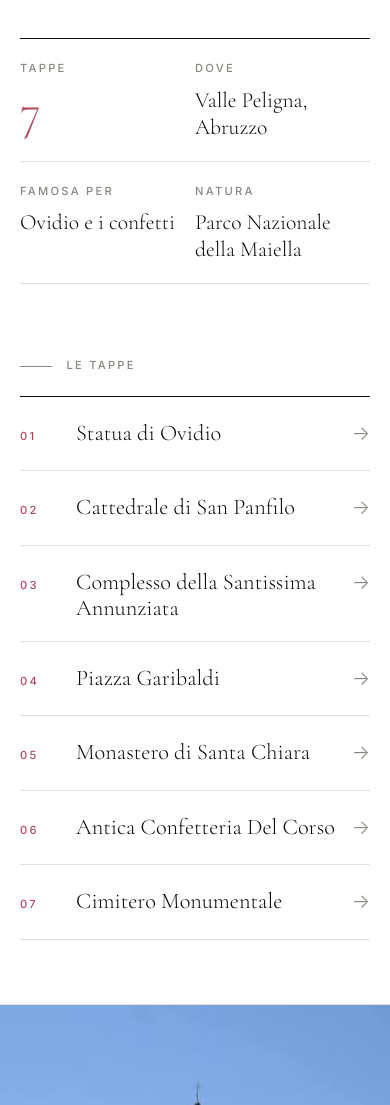
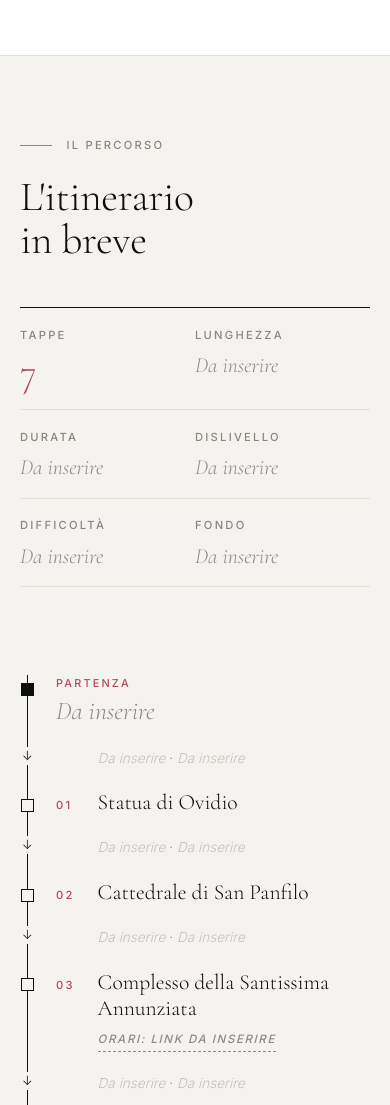
Before and after one commit to mattia11campagna-hash/SULMONA, a plain HTML site: page index.html in a window 390 px wide. Shown: the part 1360-2465 px from the top of the page. Drawn offline with nearby package versions, Linux system fonts and the light colour scheme.

Commit message:
Add files via upload

```diff
--- a/contenuti.js
+++ b/contenuti.js
@@ -25,18 +25,35 @@ const CONTENUTI = {
   introduzione:
     "Sulmona sorge nel cuore dell'Abruzzo, al centro della Valle Peligna tra il torrente Vella e il fiume Gizio, sovrastata dalle montagne della Maiella e del Morrone. Celebre nel mondo per aver dato i natali al poeta latino Ovidio e per la sua secolare tradizione nella produzione dei confetti, è anche sede vescovile della diocesi di Sulmona-Valva.",
 
-  inBreve: [
-    { etichetta: "Tappe", valore: "7" },
-    { etichetta: "Dove", valore: "Valle Peligna, Abruzzo" },
-    { etichetta: "Famosa per", valore: "Ovidio e i confetti" },
-    { etichetta: "Natura", valore: "Parco Nazionale della Maiella" }
-  ],
+  /* ---------- L'itinerario in breve (da completare) ----------
+     Scrivi i dati al posto di "Da inserire". */
+  percorso: {
+    dati: [
+      { etichetta: "Tappe", valore: "7" },
+      { etichetta: "Lunghezza", valore: "Da inserire" },
+      { etichetta: "Durata", valore: "Da inserire" },
+      { etichetta: "Dislivello", valore: "Da inserire" },
+      { etichetta: "Difficoltà", valore: "Da inserire" },
+      { etichetta: "Fondo", valore: "Da inserire" }
+    ],
+    partenza: { luogo: "Da inserire", nota: "" },
+    arrivo: { luogo: "Da inserire", nota: "", tempo: "Da inserire", distanza: "Da inserire" }, // tempo/distanza dall'ultima tappa
+    mapsUrl: "",            // link al percorso a piedi su Google Maps
+    mappa: {
+      tipo: "foto",
+      file: "",             // es. "mappa.jpg" – mappa disegnata dall'autore
+      didascalia: "Mappa del percorso"
+    }
+  },
 
   /* ---------- Le tappe dell'itinerario ---------- */
   tappe: [
     {
       nome: "Statua di Ovidio",
       luogo: "Piazza XX Settembre",
+      tempo: "Da inserire",        // a piedi dal punto precedente
+      distanza: "Da inserire",
+      orari: null,                  // link a orari e biglietti (null se non servono)
       testo:
         "Inaugurata nel 1925 su progetto dello scultore Ettore Ferrari, raffigura in bronzo il celebre poeta latino nato a Sulmona, nell'atto pensoso di meditare.",
       media: {
@@ -48,6 +65,9 @@ const CONTENUTI = {
     {
       nome: "Cattedrale di San Panfilo",
       luogo: "Sede vescovile",
+      tempo: "Da inserire",        // a piedi dal punto precedente
+      distanza: "Da inserire",
+      orari: null,                  // link a orari e biglietti (null se non servono)
       testo:
         "È il principale luogo di culto della città e sede vescovile della diocesi di Sulmona-Valva. Custodisce un prezioso fonte battesimale marmoreo del XVIII secolo.",
       media: {
@@ -60,6 +80,9 @@ const CONTENUTI = {
     {
       nome: "Complesso della Santissima Annunziata",
       luogo: "Musei civici",
+      tempo: "Da inserire",        // a piedi dal punto precedente
+      distanza: "Da inserire",
+      orari: { url: "" },                  // link a orari e biglietti (null se non servono)
       testo:
         "Fondato nel 1320 come ospedale per pellegrini, unisce la chiesa barocca al palazzo gotico-rinascimentale, sede dei musei civici, affiancato dal campanile più alto della città.",
       media: {
@@ -71,6 +94,9 @@ const CONTENUTI = {
     {
       nome: "Piazza Garibaldi",
       luogo: "Già “piazza del Mercato”",
+      tempo: "Da inserire",        // a piedi dal punto precedente
+      distanza: "Da inserire",
+      orari: null,                  // link a orari e biglietti (null se non servono)
       testo:
         "Chiamata “piazza del Mercato” fino al 1880, è la piazza principale di Sulmona, incorniciata dall'acquedotto medievale e teatro delle più importanti manifestazioni cittadine.",
       media: {
@@ -82,6 +108,9 @@ const CONTENUTI = {
     {
       nome: "Monastero di Santa Chiara",
       luogo: "Museo Diocesano",
+      tempo: "Da inserire",        // a piedi dal punto precedente
+      distanza: "Da inserire",
+      orari: { url: "" },                  // link a orari e biglietti (null se non servono)
       testo:
         "Risalente al 1269 e legato alla tradizione artistica dei confetti delle monache di clausura, ospita oggi il Museo Diocesano e il Polo Culturale Civico Diocesano.",
       media: {
@@ -94,6 +123,9 @@ const CONTENUTI = {
     {
       nome: "Antica Confetteria Del Corso",
       luogo: "Bottega storica",
+      tempo: "Da inserire",        // a piedi dal punto precedente
+      distanza: "Da inserire",
+      orari: { url: "" },                  // link a orari e biglietti (null se non servono)
       testo:
         "Custode di una storia artigianale tramandata da oltre trecento anni a partire dal confettaro Panfilo La Civita, offre esperienze dedicate alla storia e alla lavorazione dei confetti e delle composizioni artistiche.",
       media: {
@@ -105,6 +137,9 @@ const CONTENUTI = {
     {
       nome: "Cimitero Monumentale",
       luogo: "Luogo della memoria",
+      tempo: "Da inserire",        // a piedi dal punto precedente
+      distanza: "Da inserire",
+      orari: null,                  // link a orari e biglietti (null se non servono)
       testo:
         "Luogo simbolico della memoria collettiva cittadina, raccoglie monumenti funerari e architetture che raccontano la storia delle famiglie e della comunità sulmonese.",
       media: {
@@ -132,14 +167,6 @@ const CONTENUTI = {
   /* ---------- Info utili (da completare) ----------
      Scrivi i testi al posto di "Da inserire". Le voci vuote non vengono mostrate. */
   infoUtili: {
-    datiTecnici: [
-      { etichetta: "Lunghezza", valore: "Da inserire" },
-      { etichetta: "Durata", valore: "Da inserire" },
-      { etichetta: "Dislivello", valore: "Da inserire" },
-      { etichetta: "Difficoltà", valore: "Da inserire" },
-      { etichetta: "Fondo", valore: "Da inserire" },
-      { etichetta: "Partenza / arrivo", valore: "Da inserire" }
-    ],
     accessibilita: {
       titolo: "Itinerario accessibile",
       testo: "Da inserire: informazioni su percorso, pendenze, gradini, bagni e punti di sosta accessibili."
@@ -215,10 +242,8 @@ const CONTENUTI = {
     { domanda: "Quali altri luoghi meritano una visita?", risposta: "Oltre alle tappe dell'itinerario: la Chiesa di Santa Maria della Tomba e il Teatro Comunale Maria Caniglia. Nei dintorni: la Badia Morronese, l'Eremo di Sant'Onofrio e il Santuario di Ercole Curino." },
     { domanda: "Quali sono gli eventi più importanti dell'anno?", risposta: "Le celebrazioni della Settimana Santa, con la Processione del Venerdì Santo e La Madonna che scappa in piazza. In estate la Giostra Cavalleresca di Sulmona, preceduta a giugno da La Cordesca dedicata ai bambini." },
     { domanda: "Cosa assaggiare oltre ai confetti?", risposta: "Maccheroni alla chitarra con sugo d'agnello, sagne e fagioli e arrosticini, con l'aglio rosso di Sulmona e i vini DOC della Valle Peligna. Tra i dolci: torroni, scarponi, ceci ripieni, fiadoni e la cassata sulmonese." },
-    { domanda: "Dove trovo orari e biglietti?", risposta: "Orari e biglietti sono disponibili sul sito ufficiale:", link: true }
+    { domanda: "Dove trovo orari e biglietti?", risposta: "Nel percorso, accanto alle tappe che li prevedono, trovi il link a orari e biglietti.", link: true }
   ],
-
-  orariBiglietti: { url: "https://www.fortezzacivitella.it" },
 
   /* ---------- Nota sul progetto ---------- */
   notaProgetto: {
@@ -237,7 +262,6 @@ const CONTENUTI = {
     String(s).replace(/[&<>"']/g, (c) => ({ "&": "&amp;", "<": "&lt;", ">": "&gt;", '"': "&quot;", "'": "&#39;" }[c]));
   const pad = (n) => String(n).padStart(2, "0");
   const C = CONTENUTI;
-  const ob = C.orariBiglietti;
   const ridotto = window.matchMedia("(prefers-reduced-motion: reduce)").matches;
 
   /* Riquadro media: video, foto o segnaposto */
@@ -273,13 +297,35 @@ const CONTENUTI = {
 
   /* ---------- Introduzione ---------- */
   $("#intro-testo").textContent = C.introduzione;
-  $("#in-breve").innerHTML = C.inBreve
-    .map((i) => `<div><dt>${esc(i.etichetta)}</dt><dd>${esc(i.valore)}</dd></div>`).join("");
 
-  /* ---------- Indice delle tappe ---------- */
-  $("#indice").innerHTML = C.tappe
-    .map((t, i) => `<li><a href="#tappa-${i + 1}"><span class="n">${pad(i + 1)}</span><span class="t">${esc(t.nome)}</span><span class="freccia" aria-hidden="true">→</span></a></li>`)
-    .join("");
+  /* ---------- L'itinerario in breve ---------- */
+  const P = C.percorso;
+  const pieno = (x) => x != null && String(x).trim() !== "";
+  const da = (x) => /^da inserire/i.test(String(x).trim());
+  const val = (x) => `<span class="${da(x) ? "da-inserire" : ""}">${esc(x)}</span>`;
+  const tratto = (tempo, dist) => {
+    const parti = [tempo, dist].filter(pieno);
+    return parti.length ? `<li class="tratto"><span class="tratto-freccia" aria-hidden="true">↓</span>${parti.map(val).join(" · ")}</li>` : "";
+  };
+  const linkOrari = (o, cls = "") => {
+    if (!o) return "";
+    return o.url
+      ? `<a class="orari ${cls}" href="${esc(o.url)}" target="_blank" rel="noopener">Orari e biglietti ↗</a>`
+      : `<span class="orari da-inserire ${cls}">Orari: link da inserire</span>`;
+  };
+  $("#percorso-dati").innerHTML = P.dati.filter((d) => pieno(d.valore))
+    .map((d) => `<div><dt>${esc(d.etichetta)}</dt><dd>${val(d.valore)}</dd></div>`).join("");
+  $("#percorso-lista").innerHTML =
+    `<li class="estremo"><span class="etichetta-mini">Partenza</span><span class="luogo-estremo">${val(P.partenza.luogo)}</span>${pieno(P.partenza.nota) ? `<span class="nota">${esc(P.partenza.nota)}</span>` : ""}</li>` +
+    C.tappe.map((t, i) => tratto(t.tempo, t.distanza) +
+      `<li class="fermata"><a href="#tappa-${i + 1}"><span class="n">${pad(i + 1)}</span><span class="t">${esc(t.nome)}</span></a>${linkOrari(t.orari)}</li>`).join("") +
+    tratto(P.arrivo.tempo, P.arrivo.distanza) +
+    `<li class="estremo"><span class="etichetta-mini">Arrivo</span><span class="luogo-estremo">${val(P.arrivo.luogo)}</span>${pieno(P.arrivo.nota) ? `<span class="nota">${esc(P.arrivo.nota)}</span>` : ""}</li>`;
+  document.querySelectorAll(".link-maps").forEach((a) => {
+    if (P.mapsUrl) { a.href = P.mapsUrl; }
+    else { a.removeAttribute("href"); a.classList.add("disattivo"); a.textContent = "Link Google Maps da inserire"; }
+  });
+  $("#percorso-mappa").innerHTML = media(P.mappa);
 
   /* ---------- Tappe ---------- */
   const tot = C.tappe.length;
@@ -291,6 +337,7 @@ const CONTENUTI = {
           <p class="etichetta">${esc(t.luogo)}</p>
           <h3>${esc(t.nome)}</h3>
           <p>${esc(t.testo)}</p>
+          ${linkOrari(t.orari, "in-capitolo")}
           ${i < tot - 1 ? `<a class="prossima" href="#tappa-${i + 2}">Tappa successiva <span aria-hidden="true">↓</span></a>` : `<a class="prossima" href="#approfondisci">Approfondisci <span aria-hidden="true">↓</span></a>`}
         </div>
       </article>`)
@@ -300,11 +347,7 @@ const CONTENUTI = {
 
   /* ---------- Info utili ---------- */
   const iu = C.infoUtili;
-  const pieno = (x) => x && String(x).trim() !== "";
-  const da = (x) => /^da inserire/i.test(String(x).trim());
   const voce = (x) => `<li class="${da(x) ? "da-inserire" : ""}">${esc(x)}</li>`;
-  $("#dati-tecnici").innerHTML = iu.datiTecnici.filter((d) => pieno(d.valore))
-    .map((d) => `<div><dt>${esc(d.etichetta)}</dt><dd class="${da(d.valore) ? "da-inserire" : ""}">${esc(d.valore)}</dd></div>`).join("");
   $("#info-accessibile").innerHTML = `<p class="etichetta">${esc(iu.accessibilita.titolo)}</p><p class="${da(iu.accessibilita.testo) ? "da-inserire" : ""}">${esc(iu.accessibilita.testo)}</p>`;
   $("#info-abbigliamento").innerHTML = `<p class="etichetta">${esc(iu.abbigliamento.titolo)}</p><ul>${iu.abbigliamento.voci.filter(pieno).map(voce).join("")}</ul>`;
   $("#info-escursione").innerHTML = `<p class="etichetta">${esc(iu.escursione.titolo)}</p><p class="${da(iu.escursione.testo) ? "da-inserire" : ""}">${esc(iu.escursione.testo)}</p>`;
@@ -331,9 +374,8 @@ const CONTENUTI = {
 
   $("#faq-elenco").innerHTML = C.faq
     .map((f) => `<details><summary>${esc(f.domanda)}</summary><div class="risposta"><p>${esc(f.risposta)}${
-      f.link ? ` <a href="${esc(ob.url)}" target="_blank" rel="noopener">${esc(ob.url.replace(/^https?:\/\//, ""))}</a>` : ""}</p></div></details>`).join("");
+      f.link ? ` <a href="#percorso">Vai al percorso</a>` : ""}</p></div></details>`).join("");
 
-  document.querySelectorAll(".link-orari").forEach((a) => (a.href = ob.url));
   $("#piede-titolo").textContent = `${ap.citta} · ${ap.titoloItinerario}`;
 
   /* ---------- Menu ---------- */
--- a/index.html
+++ b/index.html
@@ -32,6 +32,7 @@
       <div>
         <p class="etichetta">Scopri</p>
         <ul class="menu-link">
+          <li><a href="#percorso">Il percorso in breve</a></li>
           <li><a href="#info">Info utili</a></li>
           <li><a href="#confetto">Il confetto</a></li>
           <li><a href="#storia">Storia</a></li>
@@ -39,7 +40,7 @@
           <li><a href="#eventi">Eventi</a></li>
           <li><a href="#faq">Domande frequenti</a></li>
         </ul>
-        <a class="bottone scuro link-orari" href="#" target="_blank" rel="noopener">Orari e biglietti</a>
+        <a class="bottone scuro link-maps" href="#" target="_blank" rel="noopener">Apri in Google Maps</a>
         <p id="menu-nota" class="menu-nota"></p>
       </div>
     </div>
@@ -76,11 +77,24 @@
       <div class="contenitore">
         <p class="etichetta rivela">Benvenuti</p>
         <p id="intro-testo" class="intro-testo rivela"></p>
-        <dl id="in-breve" class="in-breve rivela"></dl>
       </div>
-      <div class="contenitore indice-blocco">
-        <p class="etichetta rivela">Le tappe</p>
-        <ol id="indice" class="indice rivela"></ol>
+    </section>
+
+    <!-- ============ L'ITINERARIO IN BREVE ============ -->
+    <section id="percorso" class="percorso">
+      <div class="contenitore">
+        <header class="titolo-sezione rivela">
+          <p class="etichetta">Il percorso</p>
+          <h2>L'itinerario<br>in breve</h2>
+        </header>
+        <dl id="percorso-dati" class="percorso-dati rivela"></dl>
+        <div class="percorso-corpo">
+          <ol id="percorso-lista" class="percorso-lista rivela"></ol>
+          <div class="percorso-lato rivela">
+            <div id="percorso-mappa" class="percorso-mappa"></div>
+            <a class="bottone scuro link-maps" href="#" target="_blank" rel="noopener">Apri il percorso in Google Maps</a>
+          </div>
+        </div>
       </div>
     </section>
 
@@ -107,8 +121,6 @@
           <p class="etichetta">Prima di partire</p>
           <h2>Info utili</h2>
         </header>
-
-        <dl id="dati-tecnici" class="dati-tecnici rivela"></dl>
 
         <div class="info-griglia">
           <div id="info-accessibile" class="info-blocco accessibile rivela"></div>
@@ -197,12 +209,13 @@
       </div>
     </section>
 
-    <!-- Orari e biglietti -->
+    <!-- Chiusura: si parte -->
     <section class="banda-orari">
       <div class="contenitore rivela">
-        <h2>Orari e biglietti</h2>
-        <p>Prima della visita consulta il sito ufficiale per orari e prezzi aggiornati.</p>
-        <a class="bottone chiaro link-orari" href="#" target="_blank" rel="noopener">Vai a orari e biglietti</a>
+        <h2>Pronti a partire?</h2>
+        <p>Segui il percorso a piedi direttamente dal telefono.</p>
+        <a class="bottone chiaro link-maps" href="#" target="_blank" rel="noopener">Apri il percorso in Google Maps</a>
+        <a class="link-sotto" href="#percorso">Rivedi l'itinerario in breve</a>
       </div>
     </section>
 
--- a/style.css
+++ b/style.css
@@ -33,8 +33,8 @@ ul, ol { margin: 0; padding: 0; list-style: none; }
 .contenitore { width: min(1240px, 100% - 3rem); margin-inline: auto; }
 .contenitore.stretto { width: min(820px, 100% - 3rem); }
 
-.etichetta, .progresso-n, .scorri, .menu-testo, .bottone, .prossima, .in-breve dt, .dati-tecnici dt,
-.segnaposto-etichetta, .capitolo-num .di, .indice .n {
+.etichetta, .progresso-n, .scorri, .menu-testo, .bottone, .prossima, .percorso-dati dt,
+.segnaposto-etichetta, .capitolo-num .di {
   font-family: var(--sans); text-transform: uppercase; letter-spacing: .2em; font-size: .7rem; font-weight: 500;
 }
 .etichetta { color: var(--tenue); display: flex; align-items: center; gap: .9rem; margin-bottom: 1.25rem; }
@@ -179,33 +179,60 @@ body.bloccato .barra { background: var(--bianco); color: var(--nero); border-col
 }
 
 /* ==========================================================
-   Intro + indice
+   Intro
    ========================================================== */
 .intro { padding: 8rem 0 6rem; }
 .intro-testo {
   font-family: var(--serif); font-weight: 300; font-size: clamp(1.55rem, 3.2vw, 2.5rem); line-height: 1.3;
   color: var(--nero); max-width: 28em;
 }
-.in-breve {
-  display: grid; grid-template-columns: repeat(4, 1fr); margin: 4.5rem 0 0; border-top: 1px solid var(--nero);
+/* ==========================================================
+   L'itinerario in breve
+   ========================================================== */
+.percorso { padding: 7rem 0 8rem; background: var(--carta); border-top: 1px solid var(--linea); }
+.percorso-dati {
+  display: grid; grid-template-columns: repeat(6, 1fr); margin: 0 0 4.5rem; border-top: 1px solid var(--nero);
 }
-.in-breve div { padding: 1.4rem 1.25rem 0 0; }
-.in-breve div + div { padding-left: 1.25rem; border-left: 1px solid var(--linea); }
-.in-breve dt { color: var(--tenue); }
-.in-breve dd { margin: .5rem 0 0; color: var(--nero); font-family: var(--serif); font-size: 1.35rem; line-height: 1.25; }
-.in-breve div:first-child dd { font-size: 3rem; line-height: 1; color: var(--accento); }
+.percorso-dati div { padding: 1.4rem 1rem 0 0; }
+.percorso-dati div + div { padding-left: 1rem; border-left: 1px solid var(--linea); }
+.percorso-dati dt { color: var(--tenue); }
+.percorso-dati dd { margin: .5rem 0 0; font-family: var(--serif); font-size: 1.6rem; line-height: 1.15; color: var(--nero); }
+.percorso-dati div:first-child dd { font-size: 3rem; line-height: 1; color: var(--accento); }
 
-.indice-blocco { margin-top: 7rem; }
-.indice { border-top: 1px solid var(--nero); counter-reset: n; }
-.indice a {
-  display: grid; grid-template-columns: 3.5rem 1fr auto; align-items: baseline; gap: 1rem;
-  padding: 1.25rem 0; border-bottom: 1px solid var(--linea); text-decoration: none; transition: padding .4s var(--curva), color .3s;
+.percorso-corpo { display: grid; grid-template-columns: 1.15fr 1fr; gap: 6rem; align-items: start; }
+.percorso-lista { position: relative; padding-left: 2.25rem; }
+.percorso-lista::before {
+  content: ""; position: absolute; left: 7px; top: 1rem; bottom: 1rem; width: 1px; background: var(--nero);
 }
-.indice .n { color: var(--accento); }
-.indice .t { font-family: var(--serif); font-size: clamp(1.4rem, 3vw, 2.2rem); color: var(--nero); line-height: 1.15; }
-.indice .freccia { font-size: 1.2rem; color: var(--tenue); transition: transform .4s var(--curva); }
-.indice a:hover { padding-left: .75rem; }
-.indice a:hover .freccia { transform: translateX(6px); color: var(--nero); }
+.percorso-lista li { position: relative; }
+.percorso-lista .estremo, .percorso-lista .fermata { padding: .9rem 0; }
+.percorso-lista .estremo::before, .percorso-lista .fermata::before {
+  content: ""; position: absolute; left: calc(-2.25rem + 1px); top: 1.45rem; width: 13px; height: 13px;
+  background: var(--carta); border: 1px solid var(--nero);
+}
+.percorso-lista .estremo::before { background: var(--nero); }
+.etichetta-mini {
+  display: block; font-size: .68rem; letter-spacing: .2em; text-transform: uppercase; font-weight: 500; color: var(--accento);
+}
+.luogo-estremo { display: block; font-family: var(--serif); font-size: 1.6rem; color: var(--nero); line-height: 1.2; margin-top: .2rem; }
+.percorso-lista .nota { display: block; font-size: .9rem; color: var(--tenue); }
+.fermata a { display: flex; align-items: baseline; gap: 1rem; text-decoration: none; }
+.fermata .n { font-size: .7rem; letter-spacing: .2em; font-weight: 500; color: var(--accento); min-width: 1.6rem; }
+.fermata .t { font-family: var(--serif); font-size: clamp(1.35rem, 2.6vw, 1.8rem); color: var(--nero); line-height: 1.2; transition: color .3s; }
+.fermata a:hover .t { color: var(--accento); }
+.orari {
+  display: inline-block; margin: .45rem 0 0 2.6rem; font-size: .72rem; letter-spacing: .14em; text-transform: uppercase;
+  font-weight: 500; color: var(--nero); text-decoration: none; border-bottom: 1px solid currentColor; padding-bottom: .15rem;
+}
+.orari.da-inserire { border-bottom-style: dashed; }
+.orari.in-capitolo { margin: .5rem 0 0; display: table; }
+.tratto { padding: .35rem 0 .35rem 2.6rem; font-size: .85rem; color: var(--tenue); }
+.tratto-freccia { position: absolute; left: calc(-2.25rem + 2px); background: var(--carta); font-size: .8rem; line-height: 1.4; color: var(--nero); }
+.percorso-lato { position: sticky; top: calc(var(--barra) + 2rem); display: grid; gap: 1.5rem; }
+.percorso-mappa .segnaposto-area, .percorso-mappa img { aspect-ratio: 4 / 5; }
+.link-maps { text-align: center; }
+.link-maps.disattivo { opacity: .45; pointer-events: none; font-style: italic; }
+.link-sotto { display: block; margin-top: 1.5rem; color: rgba(255,255,255,.75); font-size: .85rem; }
 
 /* ==========================================================
    Itinerario: le tappe come capitoli
@@ -268,13 +295,6 @@ body.bloccato .barra { background: var(--bianco); color: var(--nero); border-col
 .info { background: var(--nero); color: rgba(255,255,255,.82); border-top: 0; }
 .info h2, .info h3 { color: var(--bianco); }
 .info .etichetta { color: rgba(255,255,255,.55); }
-.dati-tecnici {
-  display: grid; grid-template-columns: repeat(3, 1fr); margin: 0 0 5rem; border-top: 1px solid rgba(255,255,255,.5);
-}
-.dati-tecnici div { padding: 1.5rem 1.25rem 1.5rem 0; border-bottom: 1px solid rgba(255,255,255,.15); }
-.dati-tecnici div:not(:nth-child(3n+1)) { padding-left: 1.25rem; border-left: 1px solid rgba(255,255,255,.15); }
-.dati-tecnici dt { color: rgba(255,255,255,.55); }
-.dati-tecnici dd { margin: .5rem 0 0; font-family: var(--serif); font-size: 2rem; color: var(--bianco); line-height: 1.1; }
 .info-griglia { display: grid; grid-template-columns: repeat(3, 1fr); gap: 3rem; margin-bottom: 5rem; }
 .info-blocco ul li { padding: .7rem 0; border-bottom: 1px solid rgba(255,255,255,.15); }
 .info-blocco.accessibile { border-left: 1px solid var(--accento); padding-left: 1.5rem; }
@@ -374,9 +394,14 @@ body.bloccato .barra { background: var(--bianco); color: var(--nero); border-col
 @media (max-width: 820px) {
   .menu-interno { grid-template-columns: 1fr; gap: 3rem; }
   .intro { padding: 5.5rem 0 4rem; }
-  .in-breve { grid-template-columns: 1fr 1fr; }
-  .in-breve div, .in-breve div + div { padding: 1.25rem 1rem 1.25rem 0; border-left: 0; border-bottom: 1px solid var(--linea); }
-  .indice-blocco { margin-top: 4.5rem; }
+  .percorso { padding: 5rem 0; }
+  .percorso-dati { grid-template-columns: repeat(3, 1fr); }
+  .percorso-dati div, .percorso-dati div + div { padding: 1.1rem .75rem 1.1rem 0; border-left: 0; border-bottom: 1px solid var(--linea); }
+  .percorso-dati dd { font-size: 1.35rem; }
+  .percorso-dati div:first-child dd { font-size: 2.4rem; }
+  .percorso-corpo { grid-template-columns: 1fr; gap: 3rem; }
+  .percorso-lato { position: static; }
+  .percorso-mappa .segnaposto-area, .percorso-mappa img { aspect-ratio: 4 / 3; }
 
   /* Tappe: media a tutta larghezza sopra il testo */
   .capitolo, .capitolo.inverso {
@@ -400,9 +425,6 @@ body.bloccato .barra { background: var(--bianco); color: var(--nero); border-col
   .timeline li { grid-template-columns: 1fr; gap: .4rem; }
   .eventi { grid-template-columns: 1fr; }
   .evento, .evento + .evento { padding: 1.75rem 0; border-left: 0; border-bottom: 1px solid var(--linea); }
-  .dati-tecnici { grid-template-columns: 1fr 1fr; }
-  .dati-tecnici div, .dati-tecnici div:not(:nth-child(3n+1)) { padding: 1.25rem 1rem 1.25rem 0; border-left: 0; }
-  .dati-tecnici dd { font-size: 1.6rem; }
   .info-griglia { grid-template-columns: 1fr; gap: 2.5rem; }
   .porta { grid-template-columns: 1fr; }
   .porta > div + div { padding: 2.5rem 0 0; border-left: 0; }
@@ -418,8 +440,7 @@ body.bloccato .barra { background: var(--bianco); color: var(--nero); border-col
   .barra { padding: 0 1.25rem; }
   .marchio { font-size: 1.15rem; letter-spacing: .24em; }
   .menu-testo { display: none; }
-  .in-breve { grid-template-columns: 1fr 1fr; }
-  .indice a { grid-template-columns: 2.5rem 1fr auto; }
+  .percorso-dati { grid-template-columns: 1fr 1fr; }
   .capitolo-testo { padding: 2.25rem 1.25rem 0; }
   .capitolo-media figcaption { padding: 0 1.25rem; }
   .punti { grid-template-columns: 1fr; }
```
